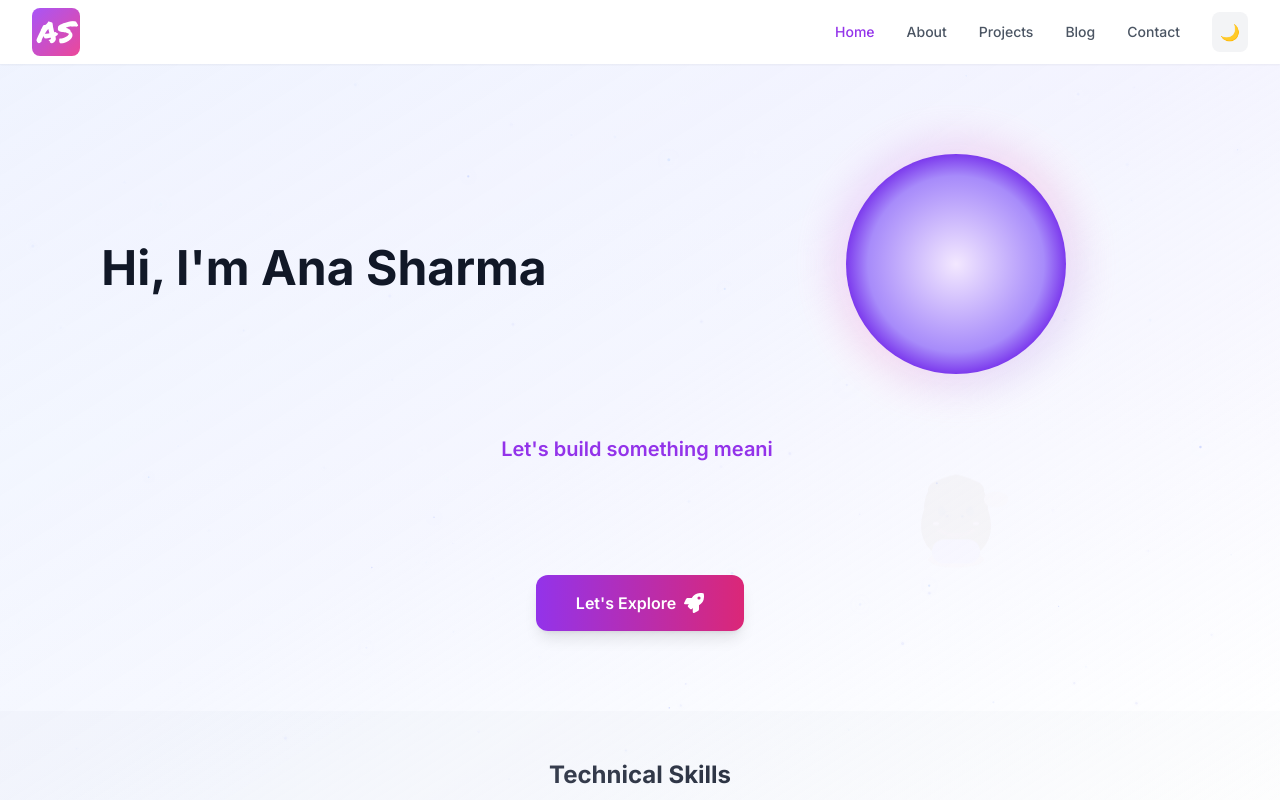
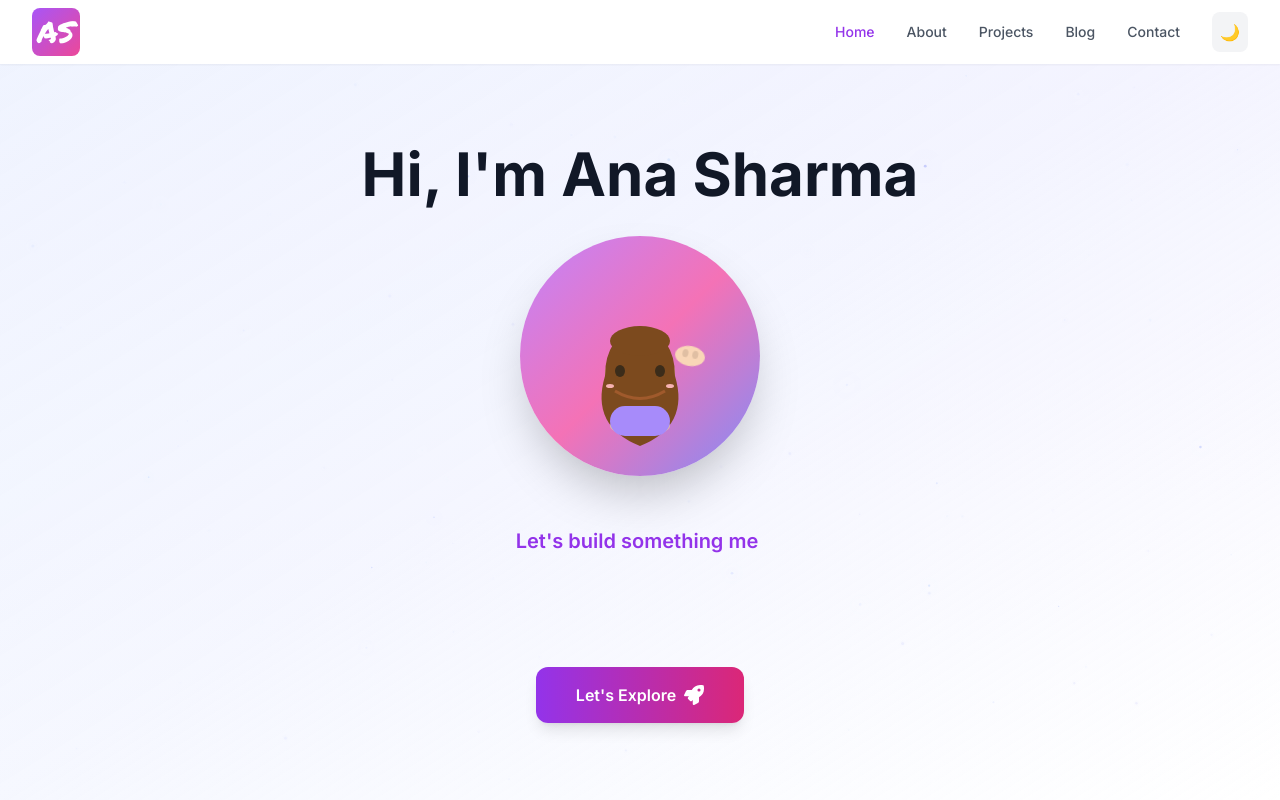
Before and after one commit to anasharma7/Ananya-portfolio, a Next.js app: page / in a window 1280 px wide. Shown: the top 800 px of the page. Built offline with nearby package versions, Linux system fonts and the light colour scheme.

Commit message:
Fix animation: revert hero layout, create proper pop-out animation with girl emerging from circle

```diff
--- a/src/components/AnimatedHero.css
+++ b/src/components/AnimatedHero.css
@@ -1,27 +1,62 @@
-@keyframes girlPop {
-  0% { transform: translate(-50%, 100%); opacity: 0; }
-  15% { transform: translate(-50%, 100%); opacity: 0; }
-  25% { transform: translate(-50%, 0%); opacity: 1; }
-  65% { transform: translate(-50%, 0%); opacity: 1; }
-  75% { transform: translate(-50%, 100%); opacity: 0; }
-  100% { transform: translate(-50%, 100%); opacity: 0; }
+.girl-container {
+  position: relative;
+  width: 200px;
+  height: 200px;
+  animation: popOut 4s ease-in-out infinite;
 }
 
-.girl-pop-anim {
-  animation: girlPop 5s cubic-bezier(0.7,0,0.3,1) infinite;
-  will-change: transform, opacity;
+.girl-svg {
+  position: absolute;
+  top: 50%;
+  left: 50%;
+  transform: translate(-50%, -50%);
 }
 
-@keyframes handWave {
-  0%, 15%, 75%, 100% { transform: rotate(0deg); }
-  30% { transform: rotate(-25deg); }
-  40% { transform: rotate(25deg); }
-  50% { transform: rotate(-25deg); }
-  60% { transform: rotate(25deg); }
-  70% { transform: rotate(0deg); }
+@keyframes popOut {
+  0%, 100% {
+    transform: translateY(100px);
+    opacity: 0;
+  }
+  20% {
+    transform: translateY(100px);
+    opacity: 0;
+  }
+  30% {
+    transform: translateY(0px);
+    opacity: 1;
+  }
+  70% {
+    transform: translateY(0px);
+    opacity: 1;
+  }
+  80% {
+    transform: translateY(100px);
+    opacity: 0;
+  }
 }
 
-.girl-hand-group {
-  transform-origin: 120px 80px;
-  animation: handWave 5s cubic-bezier(0.7,0,0.3,1) infinite;
+.girl-hand {
+  transform-origin: 150px 100px;
+  animation: wave 4s ease-in-out infinite;
 }
+
+@keyframes wave {
+  0%, 20%, 80%, 100% {
+    transform: rotate(0deg);
+  }
+  35% {
+    transform: rotate(-30deg);
+  }
+  45% {
+    transform: rotate(30deg);
+  }
+  55% {
+    transform: rotate(-30deg);
+  }
+  65% {
+    transform: rotate(30deg);
+  }
+  75% {
+    transform: rotate(0deg);
+  }
+}
--- a/src/components/AnimatedHero.tsx
+++ b/src/components/AnimatedHero.tsx
@@ -5,55 +5,52 @@ import './AnimatedHero.css';
 
 const AnimatedHero = () => {
   return (
-    <div className="relative w-60 h-60 mx-auto mb-8 flex items-center justify-center">
-      {/* Main Circle */}
-      <div className="absolute inset-0 flex items-center justify-center">
-        <svg width="240" height="240" viewBox="0 0 240 240" className="z-10">
-          {/* Outer Circle */}
-          <circle cx="120" cy="120" r="110" fill="url(#circleGradient)" />
-          <defs>
-            <radialGradient id="circleGradient" cx="50%" cy="50%" r="50%">
-              <stop offset="0%" stopColor="#f3e8ff" />
-              <stop offset="80%" stopColor="#a78bfa" />
-              <stop offset="100%" stopColor="#7c3aed" />
-            </radialGradient>
-          </defs>
-        </svg>
+    <div className="relative w-60 h-60 mx-auto mb-8">
+      {/* Main Circle Container */}
+      <div className="relative w-full h-full">
+        {/* Background Circle */}
+        <div className="absolute inset-0 rounded-full bg-gradient-to-br from-purple-400 via-pink-400 to-indigo-400 shadow-2xl"></div>
 
-        {/* Girl popping out and waving */}
-        <div className="absolute left-1/2 top-1/2 -translate-x-1/2 girl-pop-anim" style={{ width: 160, height: 160 }}>
-          <svg width="160" height="160" viewBox="0 0 160 160" fill="none" className="girl-svg">
-            {/* Head */}
-            <ellipse className="girl-head" cx="80" cy="90" rx="32" ry="34" fill="#f9d6b7" />
+        {/* Girl Animation Container */}
+        <div className="absolute inset-0 flex items-center justify-center overflow-hidden">
+          <div className="girl-container">
+            <svg width="200" height="200" viewBox="0 0 200 200" fill="none" className="girl-svg">
+              {/* Girl's Head */}
+              <ellipse cx="100" cy="120" rx="35" ry="40" fill="#f9d6b7" className="girl-head" />
+
               {/* Hair (shoulder length, brown) */}
-            <path className="girl-hair" d="M48 90 Q35 130 80 145 Q125 130 112 90 Q112 60 80 55 Q48 60 48 90 Z" fill="#7c4a1e" />
+              <path d="M65 120 Q50 170 100 190 Q150 170 135 120 Q135 80 100 70 Q65 80 65 120 Z" fill="#7c4a1e" className="girl-hair" />
+
               {/* Bangs */}
-            <ellipse cx="80" cy="70" rx="28" ry="12" fill="#7c4a1e" />
+              <ellipse cx="100" cy="85" rx="30" ry="15" fill="#7c4a1e" />
+
               {/* Shoulders */}
-            <ellipse cx="80" cy="140" rx="28" ry="8" fill="#e0bfa3" />
+              <ellipse cx="100" cy="170" rx="30" ry="10" fill="#e0bfa3" />
+
               {/* Body (shirt) */}
-            <rect x="56" y="120" width="48" height="24" rx="12" fill="#a78bfa" />
+              <rect x="70" y="150" width="60" height="30" rx="15" fill="#a78bfa" />
+
               {/* Smile */}
-            <path d="M62 110 Q80 122 98 110" stroke="#a05a2c" strokeWidth="3" fill="none" />
+              <path d="M75 135 Q100 150 125 135" stroke="#a05a2c" strokeWidth="3" fill="none" />
+
               {/* Eyes */}
-            <ellipse cx="66" cy="92" rx="4" ry="5" fill="#3b2c1a" />
-            <ellipse cx="94" cy="92" rx="4" ry="5" fill="#3b2c1a" />
+              <ellipse cx="80" cy="115" rx="5" ry="6" fill="#3b2c1a" />
+              <ellipse cx="120" cy="115" rx="5" ry="6" fill="#3b2c1a" />
+
               {/* Blush */}
-            <ellipse cx="60" cy="104" rx="3" ry="1.5" fill="#f7b2b2" />
-            <ellipse cx="100" cy="104" rx="3" ry="1.5" fill="#f7b2b2" />
-            {/* Waving hand (animated) */}
-            <g className="girl-hand-group">
-              <ellipse className="girl-hand" cx="120" cy="80" rx="12" ry="8" fill="#f9d6b7" />
-              {/* Hand details */}
-              <ellipse cx="124" cy="78" rx="2" ry="2.5" fill="#e0bfa3" />
-              <ellipse cx="116" cy="78" rx="2" ry="2.5" fill="#e0bfa3" />
+              <ellipse cx="70" cy="130" rx="4" ry="2" fill="#f7b2b2" />
+              <ellipse cx="130" cy="130" rx="4" ry="2" fill="#f7b2b2" />
+
+              {/* Waving Hand */}
+              <g className="girl-hand">
+                <ellipse cx="150" cy="100" rx="15" ry="10" fill="#f9d6b7" />
+                <ellipse cx="155" cy="98" rx="3" ry="4" fill="#e0bfa3" />
+                <ellipse cx="145" cy="98" rx="3" ry="4" fill="#e0bfa3" />
               </g>
             </svg>
           </div>
         </div>
-
-      {/* Glow effect */}
-      <div className="absolute inset-0 rounded-full bg-gradient-to-br from-purple-400/30 via-pink-400/30 to-indigo-400/30 blur-xl animate-pulse"></div>
+      </div>
     </div>
   );
 };
--- a/src/components/sections/HeroSection.tsx
+++ b/src/components/sections/HeroSection.tsx
@@ -50,17 +50,13 @@ const HeroSection = () => {
 
         <div className="relative z-10 max-w-7xl mx-auto px-4 sm:px-6 lg:px-8">
           <div className="text-center">
-            <div className="flex flex-col lg:flex-row items-center justify-center gap-8 lg:gap-12">
-              <div className="flex-1">
-                <h1 className="text-3xl sm:text-4xl md:text-5xl font-display font-bold text-gray-900 dark:text-white animate-fade-in mb-6">
-                  Hi, I&apos;m Ana Sharma
-                </h1>
-              </div>
+            <div className="flex flex-col items-center justify-center">
+              <h1 className="text-4xl sm:text-5xl md:text-6xl font-display font-bold text-gray-900 dark:text-white animate-fade-in mb-8">
+                Hi, I&apos;m Ana Sharma
+              </h1>
 
               {/* New animated hero with circle and waving girl */}
-              <div className="flex-1 flex justify-center">
-                <AnimatedHero />
-              </div>
+              <AnimatedHero />
             </div>
 
             <div className="mt-4 text-xl text-gray-600 dark:text-gray-300 animate-slide-up" style={{ animationDelay: '0.3s' }}>
```
Lines whose indentation alone changed are shown as unchanged.
